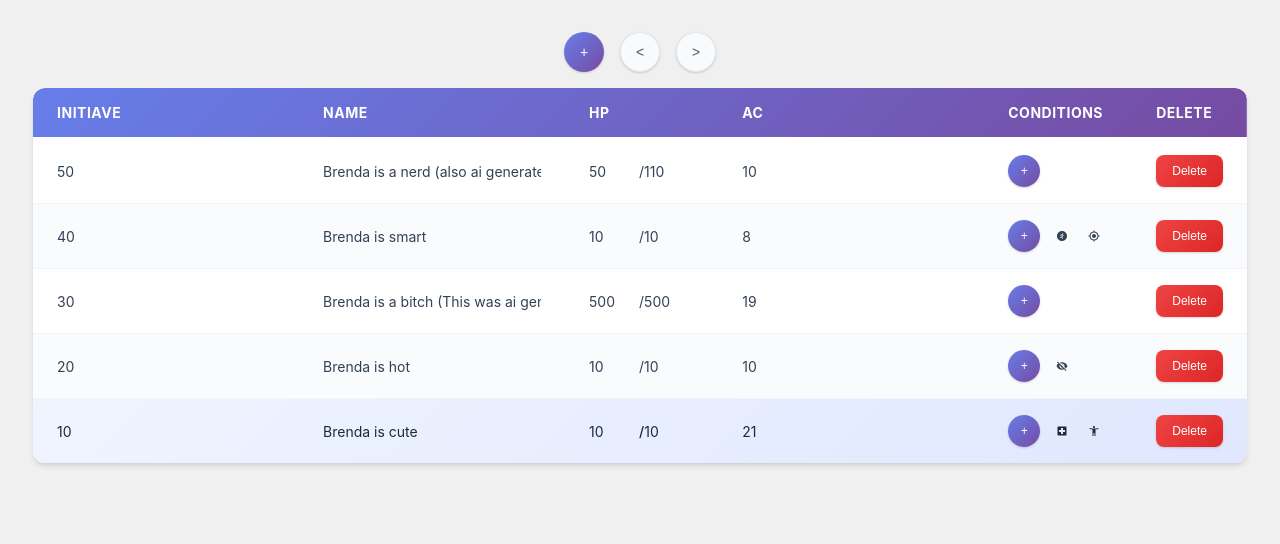
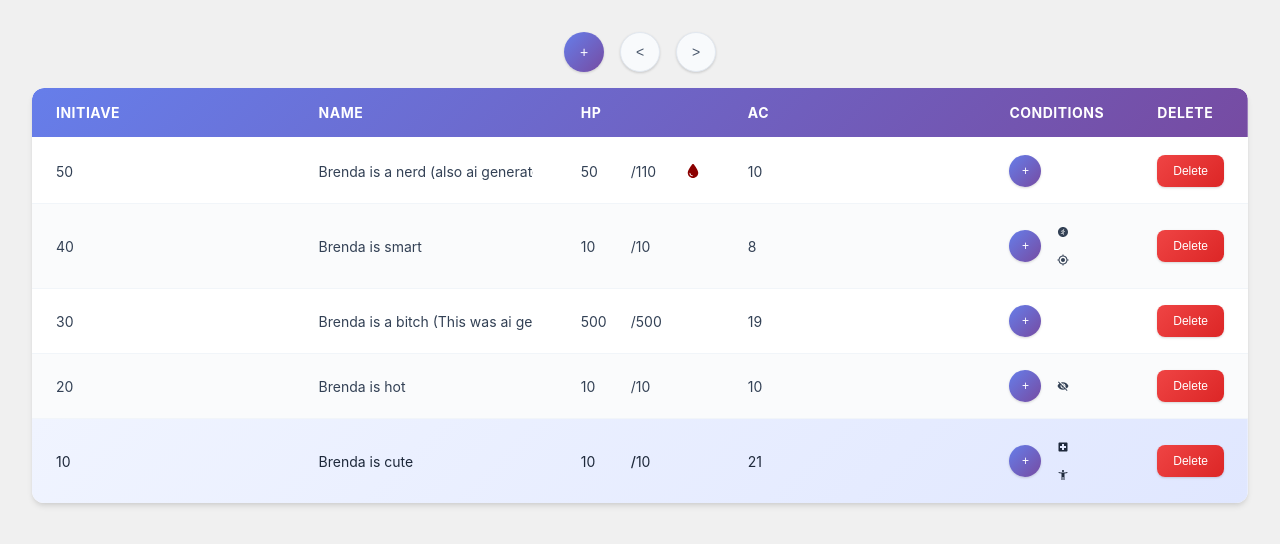
Before and after one commit to Smoopfrog/initiative-tracker, a React (Vite) app: page / in a window 1280 px wide. Shown: the top 544 px of the page. Built offline with nearby package versions, Linux system fonts and the light colour scheme.

Commit message:
show blood or skull depending on character health

```diff
--- a/src/InitiativeTracker/HP/HPRenderer.tsx
+++ b/src/InitiativeTracker/HP/HPRenderer.tsx
@@ -2,12 +2,18 @@ import React from "react";
 import type { ICharacter } from "../../Types/Character";
 import type { IColumnProps } from "../../Components/Table/Column.tsx/Column";
 import DefaultColumn from "../../Components/Table/Column.tsx/DefaultColumn";
+import { FaDroplet } from "react-icons/fa6";
+import { FaSkull } from "react-icons/fa";
 
 /**
  * HP renderer component
  * Displays the HP and max HP of a character
  */
 const HPRenderer: React.FC<IColumnProps<ICharacter>> = (props) => {
+	const hpPercentage =
+		props.data?.hp && props.data?.maxHp
+			? props.data?.hp / props.data?.maxHp
+			: 0;
 	return (
 		<div style={{ display: "flex", alignItems: "center" }}>
 			<DefaultColumn
@@ -22,6 +28,8 @@ const HPRenderer: React.FC<IColumnProps<ICharacter>> = (props) => {
 				value={props.data?.maxHp || 0}
 				style={{ width: "50px" }}
 			/>
+			{hpPercentage < 0.5 && hpPercentage > 0 && <FaDroplet color="darkred" />}
+			{hpPercentage <= 0 && <FaSkull />}
 		</div>
 	);
 };
```
